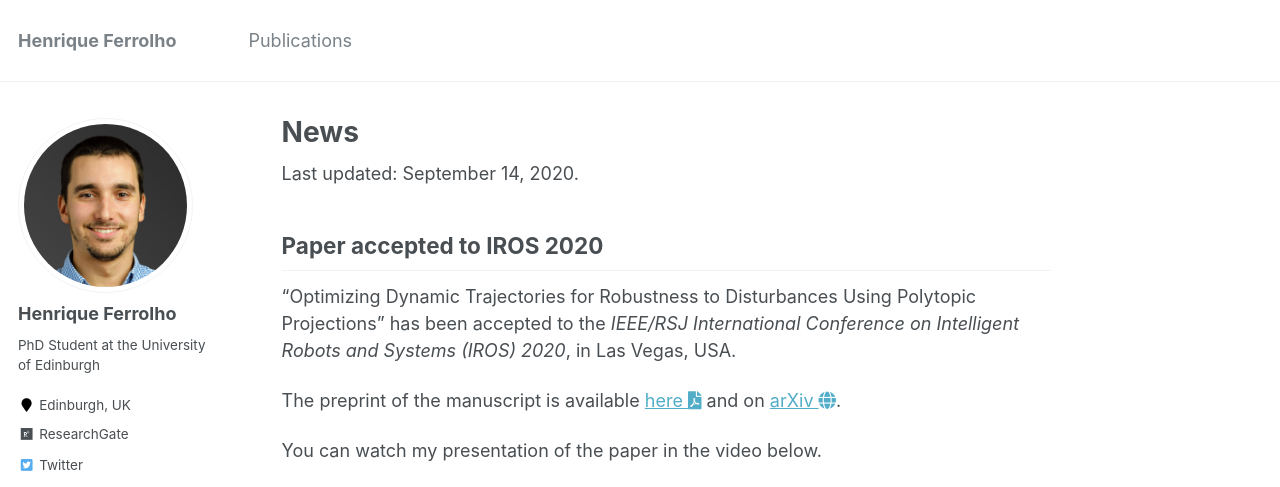
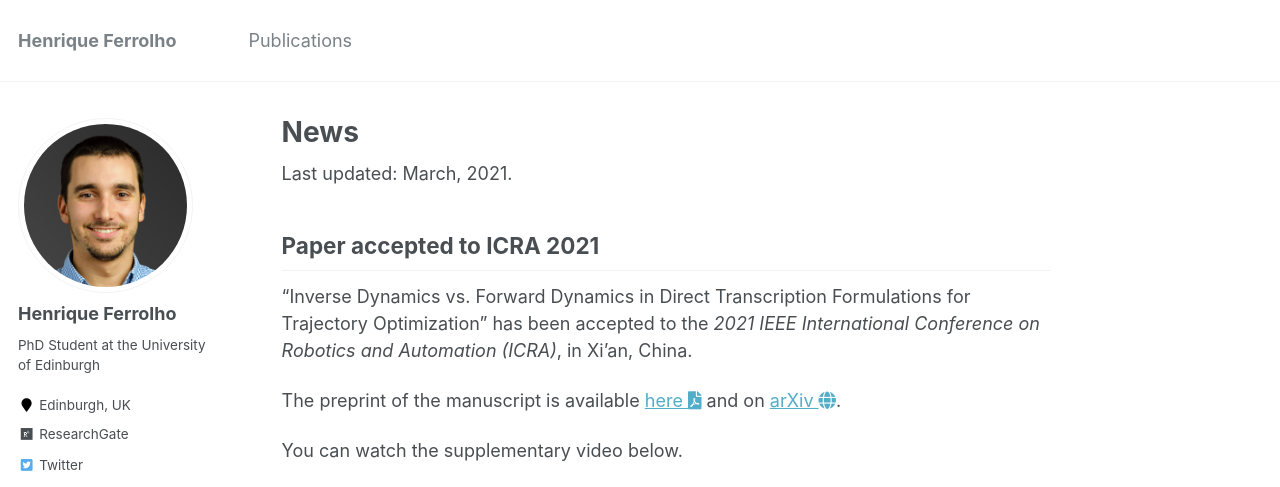
Before and after one commit to ferrolho/ferrolho.github.io, a Jekyll site: the page built from _pages/about.md, in a window 1280 px wide and 1400 px high. Shown: the top 487 px of the window. Built offline with Jekyll 4.4.1, drawn with Linux system fonts in a browser that asks for light colours; some web fonts are replaced; some of the changed text lies outside the part shown.

Commit message:
Adds ICRA 2021 news

```diff
--- a/_pages/about.md
+++ b/_pages/about.md
@@ -7,11 +7,21 @@ redirect_from:
   - /about.html
 ---
 
-Last updated: September 14, 2020.
+Last updated: March, 2021.
+
+## Paper accepted to ICRA 2021
+
+"Inverse Dynamics vs. Forward Dynamics in Direct Transcription Formulations for Trajectory Optimization" has been accepted to the *2021 IEEE International Conference on Robotics and Automation (ICRA)*, in Xi'an, China.
+
+<p>The preprint of the manuscript is available <a href="{{ site.url | append: site.baseurl | append: "/files/ferrolho2020inverse.pdf" }}">here <i class="fas fa-file-pdf"></i></a> and on <a href="https://arxiv.org/abs/2010.05359">arXiv <i class="fas fa-globe"></i></a>.</p>
+
+You can watch the supplementary video below.
+
+<iframe width="560" height="315" src="https://www.youtube.com/embed/HZPKyQcwTPU" frameborder="0" allow="accelerometer; autoplay; encrypted-media; gyroscope; picture-in-picture" allowfullscreen></iframe>
 
 ## Paper accepted to IROS 2020
 
-"Optimizing Dynamic Trajectories for Robustness to Disturbances Using Polytopic Projections" has been accepted to the *IEEE/RSJ International Conference on Intelligent Robots and Systems (IROS) 2020*, in Las Vegas, USA.
+"Optimizing Dynamic Trajectories for Robustness to Disturbances Using Polytopic Projections" has been accepted to the *2020 IEEE/RSJ International Conference on Intelligent Robots and Systems (IROS)*, in Las Vegas, USA.
 
 <p>The preprint of the manuscript is available <a href="{{ site.url | append: site.baseurl | append: "/files/ferrolho2020optimizing.pdf" }}">here <i class="fas fa-file-pdf"></i></a> and on <a href="https://arxiv.org/abs/2003.00609">arXiv <i class="fas fa-globe"></i></a>.</p>
 
```
Also changed, not shown: _publications/ferrolho2020inverse.md (+2 -2 lines), _publications/ferrolho2020optimizing.md (+1 -1 lines).
